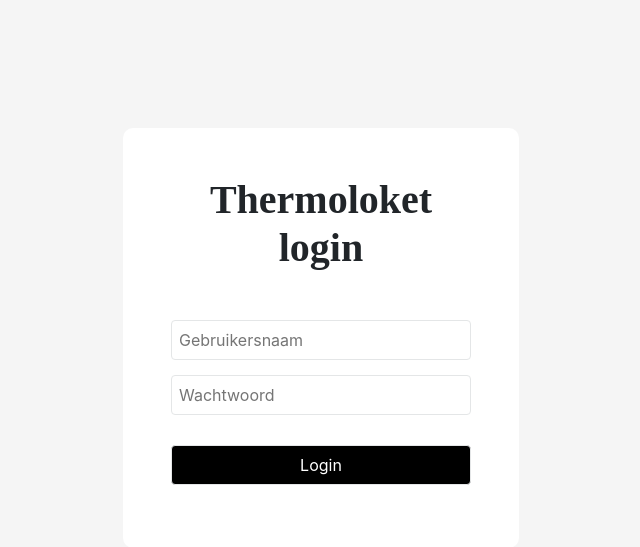
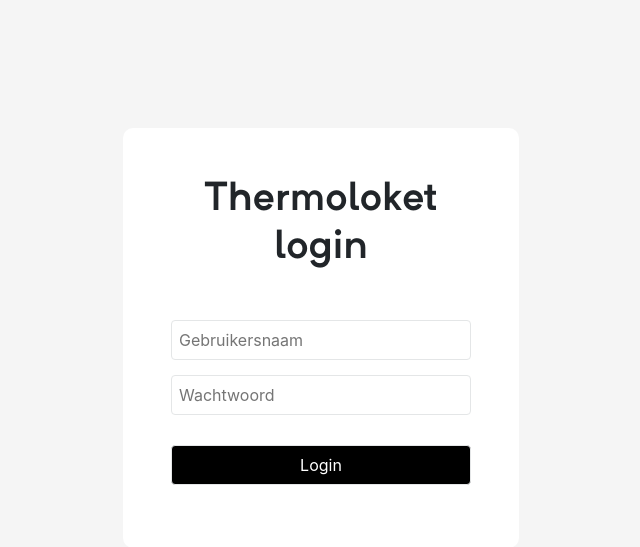
Before and after one commit to VandenkerckhoveJesse/thermolocket, a PHP site: page / in a window 1280 px wide. Shown: the top 547 px of the page, without its empty margins (319-959 px from the left). Run offline with PHP 8.4, Linux system fonts and the light colour scheme; some web fonts are replaced.

Commit message:
Fixed links for fonts on homepage

```diff
--- a/public_html/assets/css/screen.css
+++ b/public_html/assets/css/screen.css
@@ -1,12 +1,12 @@
 @font-face {
   font-family: Neutrif pro;
-  src: url("/public_html/assets/fonts/Neutrif Pro Regular.otf");
+  src: url("/public_html/assets/fonts/NeutrifProRegular.otf");
   font-weight: 400;
 }
 
 @font-face {
   font-family: Neutrif pro;
-  src: url("/public_html/assets/fonts/Neutrif Pro Medium.otf");
+  src: url("/public_html/assets/fonts/NeutrifProMedium.otf");
   font-weight: 500;
 }
 
@@ -18,7 +18,7 @@
 
 @font-face {
   font-family: Neutrif pro;
-  src: url("/public_html/assets/fonts/Neutrif Pro SemiBold.otf");
+  src: url("/public_html/assets/fonts/NeutrifProSemiBold.otf");
   font-weight: 700;
 }
 
```
Also changed, not shown: public_html/assets/fonts/NeutrifProBold.otf (renamed from public_html/assets/fonts/Neutrif Pro Bold.otf), public_html/assets/fonts/NeutrifProBoldItalic.otf (renamed from public_html/assets/fonts/Neutrif Pro Bold Italic.otf), public_html/assets/fonts/NeutrifProItalic.otf (renamed from public_html/assets/fonts/Neutrif Pro Italic.otf), public_html/assets/fonts/NeutrifProLight.otf (renamed from public_html/assets/fonts/Neutrif Pro Light.otf), public_html/assets/fonts/NeutrifProLightItalic.otf (renamed from public_html/assets/fonts/Neutrif Pro Light Italic.otf), public_html/assets/fonts/NeutrifProMedium.otf (renamed from public_html/assets/fonts/Neutrif Pro Medium.otf), public_html/assets/fonts/NeutrifProMediumItalic.otf (renamed from public_html/assets/fonts/Neutrif Pro Medium Italic.otf), public_html/assets/fonts/NeutrifProRegular.otf (renamed from public_html/assets/fonts/Neutrif Pro Regular.otf), public_html/assets/fonts/NeutrifProSemiBoldItalic.otf (renamed from public_html/assets/fonts/Neutrif Pro SemiBold Italic.otf).
